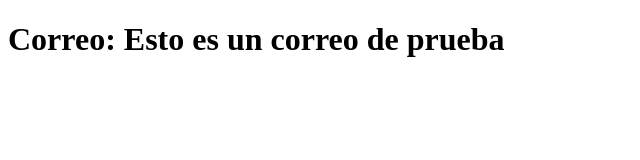
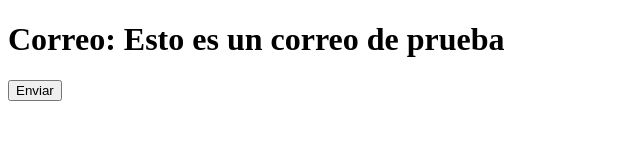
Before and after one commit to shanks96/sistema-de-registro, a plain HTML site: page Contacto.html in a window 1280 px wide. Shown: the whole page, without its empty margins (0-640 px from the left). Drawn offline with Linux system fonts and the light colour scheme.

Commit message:
modifica el contacto.html

```diff
--- a/Contacto.html
+++ b/Contacto.html
@@ -7,5 +7,10 @@
 </head>
 <body>
     <h1>Correo: Esto es un correo de prueba</h1>
+    <div>
+        <form action="">
+            <input type="button" value="Enviar">
+        </form>
+    </div>
 </body>
 </html>
```
